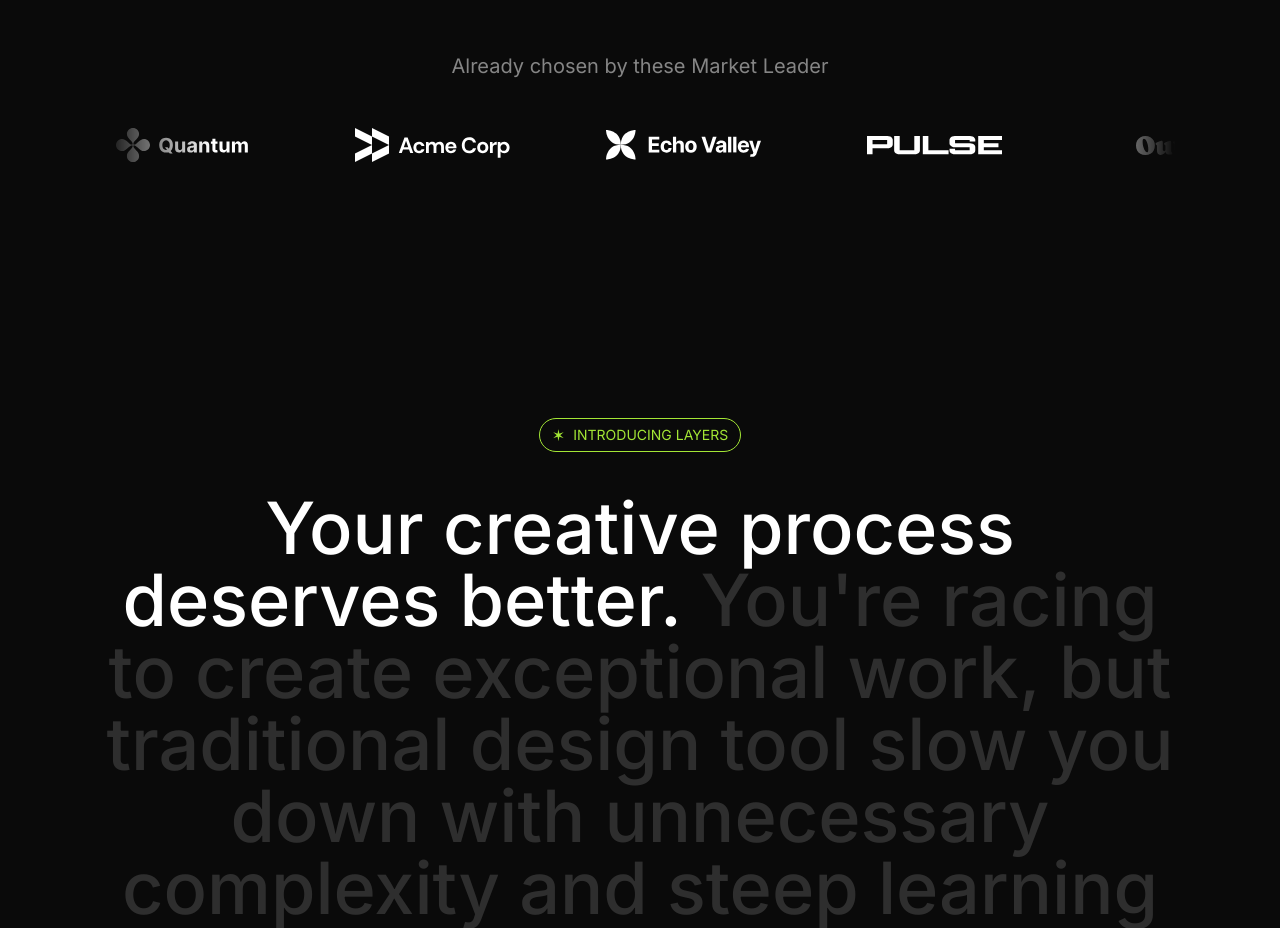
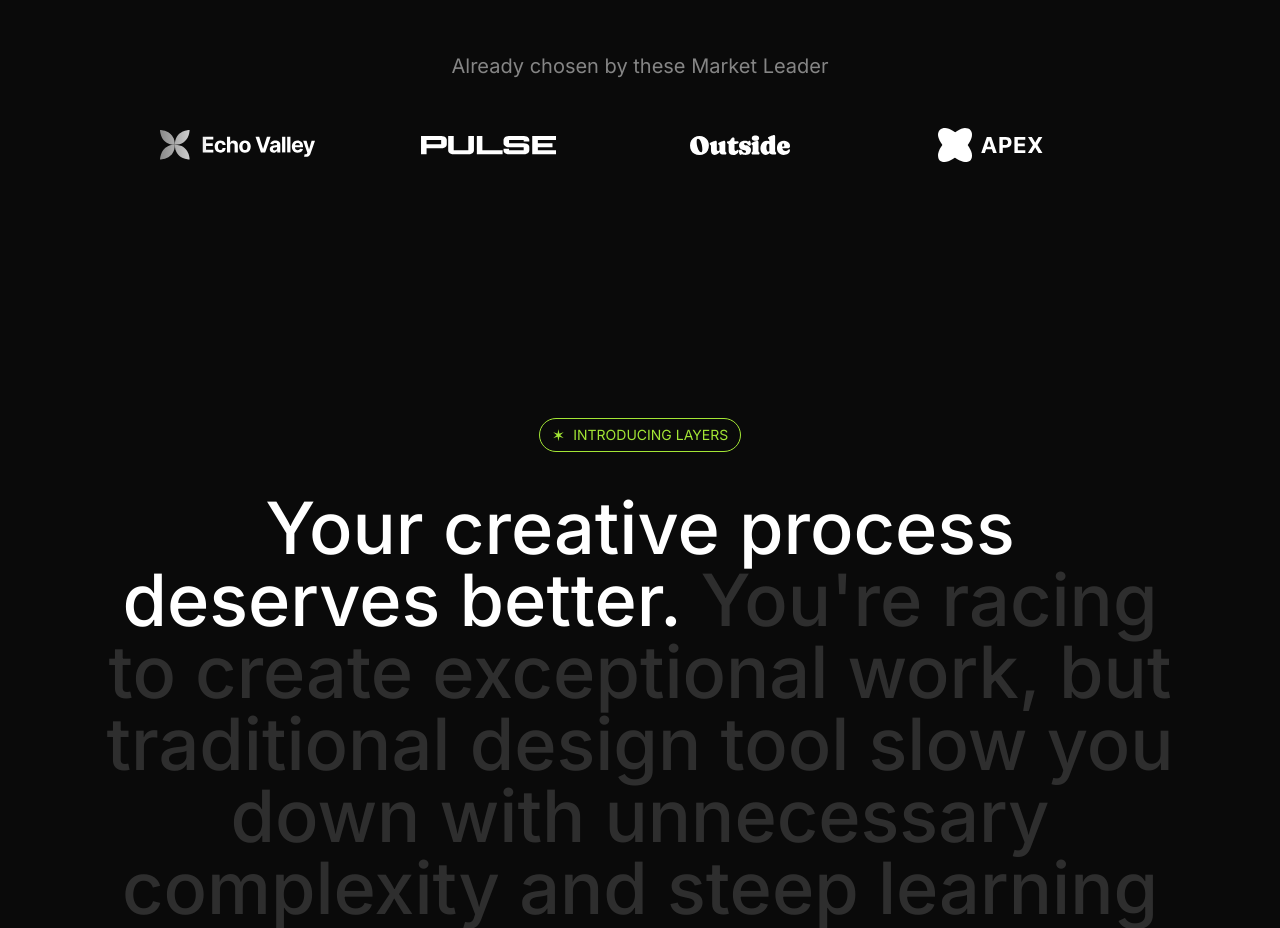
Before and after one commit to Ajay01103/dark-framer-motion-landing-page, a Next.js app: page / in a window 1280 px wide. Shown: the part 780-1708 px from the top of the page. Built offline with nearby package versions, Linux system fonts and the light colour scheme.

Commit message:
logo grid done

```diff
--- a/src/components/logo-grid.tsx
+++ b/src/components/logo-grid.tsx
@@ -1,3 +1,6 @@
+"use client"
+
+import * as React from "react"
 import quantumLogo from "@/assets/quantum.svg"
 import acmeLogo from "@/assets/acme-corp.svg"
 import echoValleyLogo from "@/assets/echo-valley.svg"
@@ -7,6 +10,7 @@ import apexLogo from "@/assets/apex.svg"
 import celestialLogo from "@/assets/celestial.svg"
 import twiceLogo from "@/assets/twice.svg"
 import Image from "next/image"
+import { motion } from "framer-motion"
 
 const logos = [
   { name: "Quantum", image: quantumLogo },
@@ -27,8 +31,20 @@ export const LogoGrid = () => {
           Already chosen by these Market Leader
         </h3>
 
-        <div className="overflow-hidden mt-12 [mask-image:linear-gradient(to_right,transparent,black_10%,black_90%,transparent)]">
-          <div className="flex gap-24 pr-24">
+        <div className="flex overflow-hidden mt-12 [mask-image:linear-gradient(to_right,transparent,black_10%,black_90%,transparent)]">
+          <motion.div
+            animate={{
+              x: "-50%",
+            }}
+            transition={{
+              duration: 30,
+              ease: "linear",
+              repeat: Infinity,
+            }}
+            className="flex flex-none gap-24 pr-24"
+          >
+            {Array.from({ length: 2 }).map((_, i) => (
+              <React.Fragment key={i}>
                 {logos.map((logo) => (
                   <Image
                     key={logo.name}
@@ -36,7 +52,9 @@ export const LogoGrid = () => {
                     alt={logo.name}
                   />
                 ))}
-          </div>
+              </React.Fragment>
+            ))}
+          </motion.div>
         </div>
       </div>
     </section>
```
Lines whose indentation alone changed are shown as unchanged.
